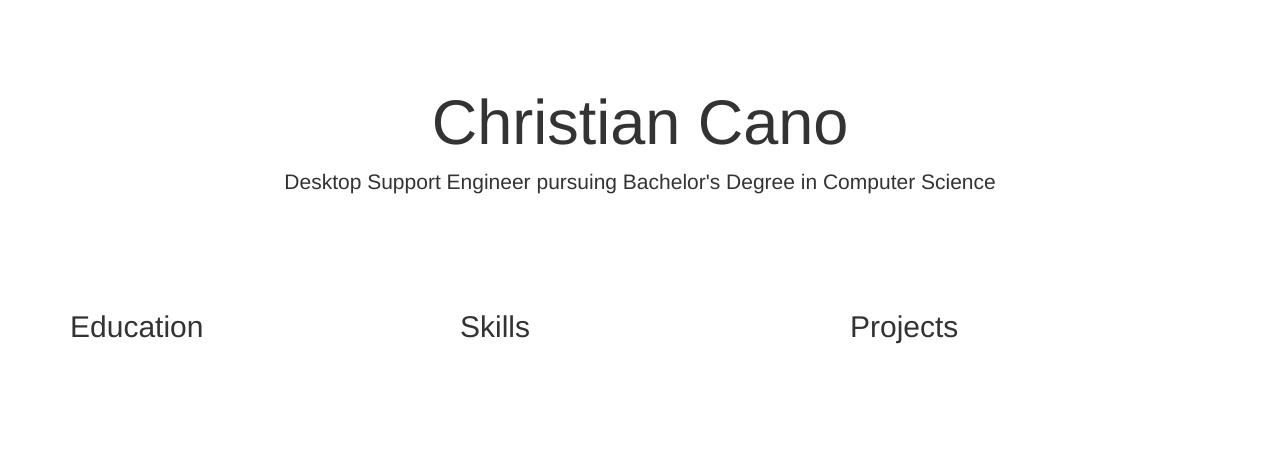
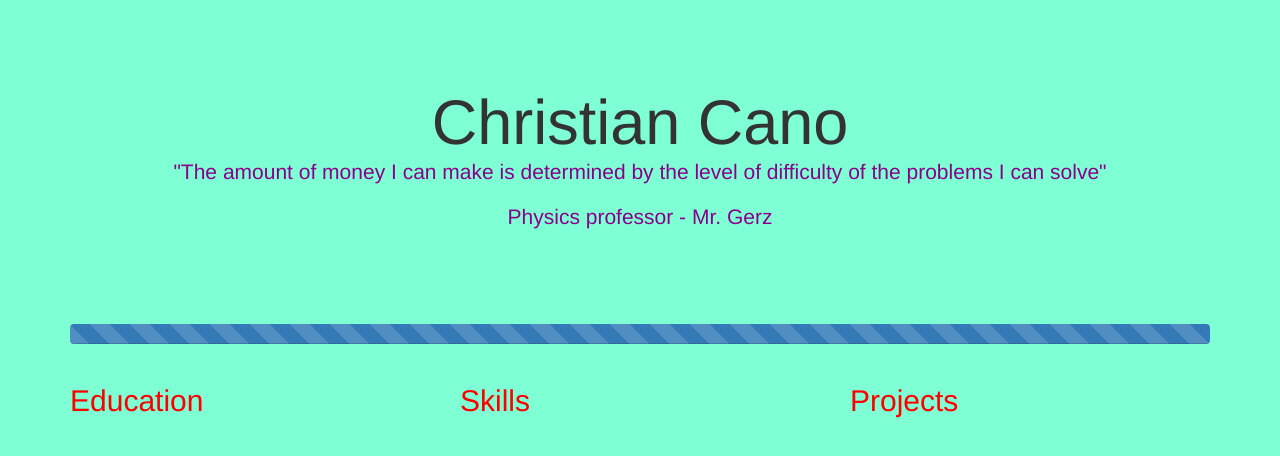
Before and after one commit to ccano9/ResumeWebpage, a website: page public/index.html in a window 1280 px wide. Drawn offline with nearby package versions, Linux system fonts and the light colour scheme; no server answers.

Commit message:
Final Model

```diff
--- a/public/index.html
+++ b/public/index.html
@@ -8,20 +8,33 @@
     <link rel="stylesheet" href="https://maxcdn.bootstrapcdn.com/bootstrap/3.3.1/css/bootstrap-theme.min.css">
     <link rel="stylesheet" href="css/justified-nav.css">
     <title>Fatherless Child</title>
+	<style>
+    body {background-color: aquamarine;}
+	 h1 {color: red;}
+	     p {color: darkmagenta;}
+
+	</style>
 </head>
+
 
 <body>
     <div class="container">
         <!-- Jumbotron -->
         <div class="jumbotron">
-            <h1>Christian Cano</h1>
-            <p class="lead">Desktop Support Engineer pursuing Bachelor's Degree in Computer Science</p>
+            <h1>Christian Cano
+
+            <p class="lead">"The amount of money I can make is determined by the level of difficulty of the problems I can solve"</p>
+			<p class="lead">Physics professor - Mr. Gerz</p>
         </div>
-
+<div class="progress">
+  <div class="progress-bar progress-bar-striped active" role="progressbar" aria-valuenow="45" aria-valuemin="0" aria-valuemax="100" style="width: 100%">
+    <span class="sr-only">45% Complete</span>
+  </div>
+</div>
         <!-- Example row of columns -->
         <div class="row" ng-controller="AppCtrl">
             <div class="col-lg-4">
-                <h2>Education</h2>
+                <h2><font color="red">Education</font></h2>
                 <div ng-repeat="edu in resume | filter:{ type: 'edu' }">
                     <p>School: {{edu.name}}</p>
                     <p>Degree: {{edu.degree}}</p>
@@ -29,13 +42,13 @@
                 </div>
             </div>
             <div class="col-lg-4">
-                <h2>Skills</h2>
+                <h2><font color="red">Skills</font></h2>
                 <div ng-repeat="skill in resume | filter:{ type: 'skill' }">
                     <p>{{skill.name}}</p>
                 </div>
             </div>
             <div class="col-lg-4">
-                <h2>Projects</h2>
+                <h2><font color="red">Projects</font></h2>
                 <div ng-repeat="project in resume | filter:{ type: 'project' }">
                     <p>{{project.name}}</p>
                 </div>
```
